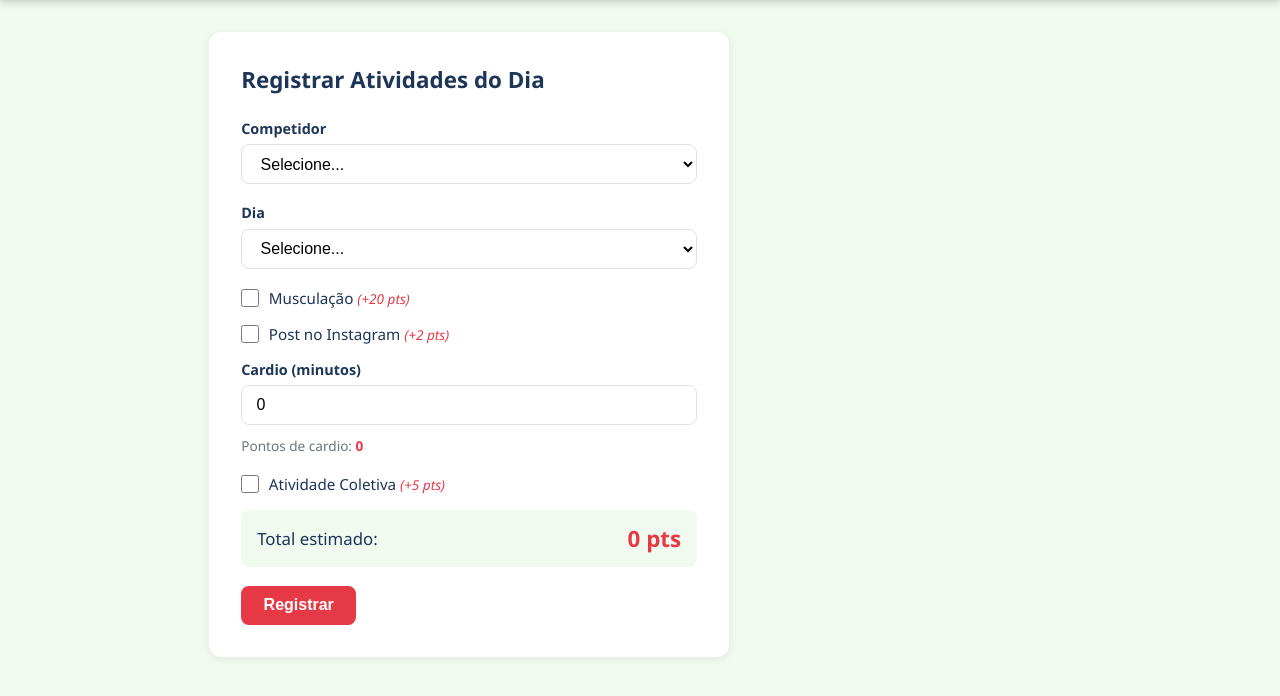
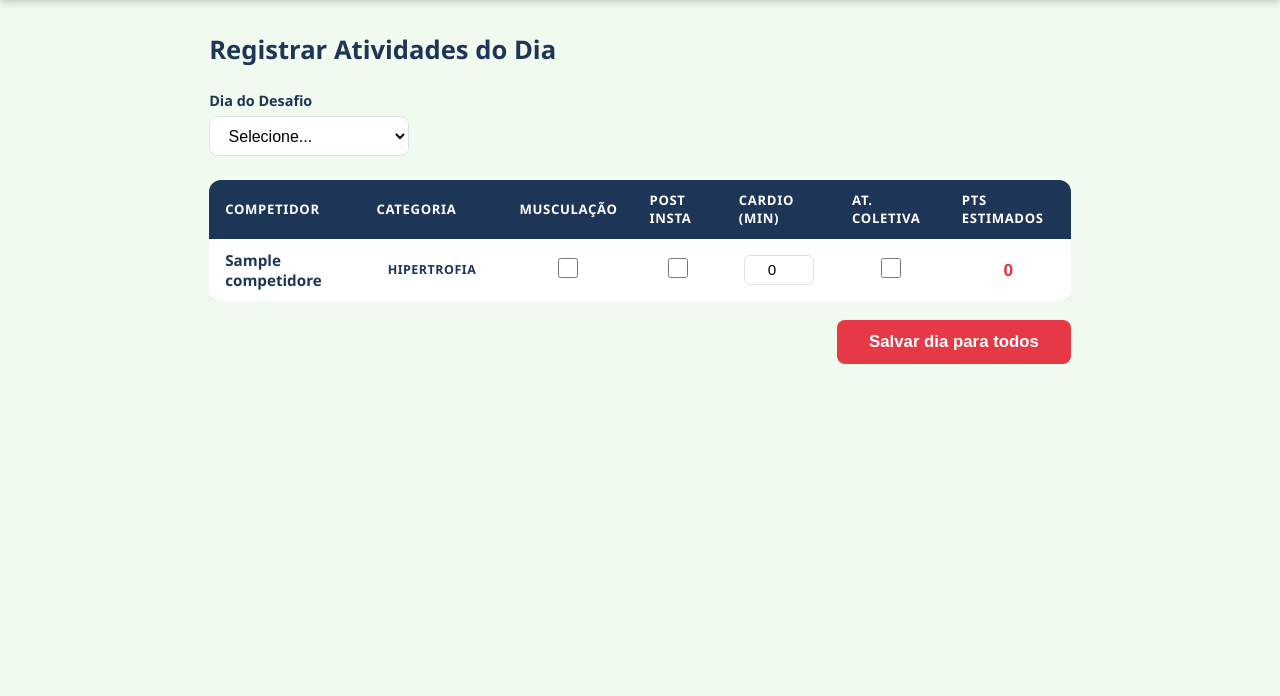
Before and after one commit to pedrorit17/desafiofit, a Flask app: template templates/registrar.html in a window 1280 px wide. Shown: the part 61-757 px from the top of the page. Run offline with Flask 3, Linux system fonts and the light colour scheme; the template is opened without the code that fills it: most values are stand-ins (such as "Sample title", 1, 10 or a date in 2020).

Commit message:
feat: registrar dia para todos os competidores de uma vez
- Formulário de registro exibe tabela com todos os competidores
- Marca musculação, post insta, cardio e atividade coletiva por pessoa
- Preview de pontos por linha atualizado em tempo real
- Salva todos de uma vez com um único botão
- Cardio total por competidor visível no ranking

https://claude.ai/code/session_01Rs9Xay2PQohHbXCuxzJYHs

```diff
--- a/app.py
+++ b/app.py
@@ -118,42 +118,42 @@ def registrar():
         ).fetchall()
 
     if request.method == 'POST':
-        competidor_id = request.form.get('competidor_id')
         dia = request.form.get('dia', type=int)
-        musculacao = 1 if request.form.get('musculacao') else 0
-        post_insta = 1 if request.form.get('post_insta') else 0
-        cardio_minutos = request.form.get('cardio_minutos', 0, type=int)
-        atividade_coletiva = 1 if request.form.get('atividade_coletiva') else 0
+        if not dia:
+            flash('Selecione o dia antes de salvar.', 'erro')
+            return render_template('registrar.html', competidores=competidores, dia=None)
 
-        if not competidor_id or not dia:
-            flash('Competidor e dia são obrigatórios.', 'erro')
-            return render_template('registrar.html', competidores=competidores)
+        salvos = 0
+        erros = []
+        with get_db() as conn:
+            for comp in competidores:
+                cid = str(comp['id'])
+                musculacao       = 1 if request.form.get(f'musculacao_{cid}') else 0
+                post_insta       = 1 if request.form.get(f'post_insta_{cid}') else 0
+                cardio_minutos   = request.form.get(f'cardio_{cid}', 0, type=int)
+                atividade_coletiva = 1 if request.form.get(f'coletiva_{cid}') else 0
 
-        with get_db() as conn:
-            comp = conn.execute(
-                'SELECT categoria FROM competidores WHERE id = ?', (competidor_id,)
-            ).fetchone()
+                pontos = calcular_pontos_total(
+                    musculacao, post_insta, cardio_minutos,
+                    atividade_coletiva, comp['categoria']
+                )
+                try:
+                    conn.execute('''
+                        INSERT INTO registros_diarios
+                            (competidor_id, dia, musculacao, post_insta, cardio_minutos, atividade_coletiva, pontos)
+                        VALUES (?, ?, ?, ?, ?, ?, ?)
+                    ''', (comp['id'], dia, musculacao, post_insta, cardio_minutos, atividade_coletiva, pontos))
+                    salvos += 1
+                except sqlite3.IntegrityError:
+                    erros.append(comp['nome'])
 
-            if not comp:
-                flash('Competidor não encontrado.', 'erro')
-                return render_template('registrar.html', competidores=competidores)
+        if erros:
+            flash(f'Dia {dia} já registrado para: {", ".join(erros)}.', 'erro')
+        if salvos:
+            flash(f'Dia {dia:02d} salvo para {salvos} competidor(es)!', 'sucesso')
+        return redirect(url_for('index'))
 
-            pontos = calcular_pontos_total(
-                musculacao, post_insta, cardio_minutos, atividade_coletiva, comp['categoria']
-            )
-
-            try:
-                conn.execute('''
-                    INSERT INTO registros_diarios
-                        (competidor_id, dia, musculacao, post_insta, cardio_minutos, atividade_coletiva, pontos)
-                    VALUES (?, ?, ?, ?, ?, ?, ?)
-                ''', (competidor_id, dia, musculacao, post_insta, cardio_minutos, atividade_coletiva, pontos))
-                flash(f'Dia {dia} registrado com sucesso! +{pontos} pontos.', 'sucesso')
-                return redirect(url_for('index'))
-            except sqlite3.IntegrityError:
-                flash(f'Este competidor já tem registro para o dia {dia}.', 'erro')
-
-    return render_template('registrar.html', competidores=competidores)
+    return render_template('registrar.html', competidores=competidores, dia=None)
 
 
 @app.route('/competidor/novo', methods=['GET', 'POST'])
--- a/templates/index.html
+++ b/templates/index.html
@@ -20,6 +20,7 @@
             <th>Categoria</th>
             <th title="Critério principal">Pontos</th>
             <th title="1º desempate: dias com atividade">Dias</th>
+            <th title="Total de minutos de cardio">Cardio (min)</th>
             <th title="2º desempate: pontos só de cardio">Pts Cardio</th>
             <th title="3º desempate: encontros coletivos">Coletivas</th>
             <th title="4º desempate: posts no Instagram">Posts Insta</th>
@@ -42,6 +43,7 @@
             </td>
             <td class="pontos">{{ c.total_pontos }}</td>
             <td>{{ c.dias_registrados }}/30</td>
+            <td>{{ c.total_cardio }}</td>
             <td>{{ c.pts_cardio }}</td>
             <td>{{ c.total_coletivas }}</td>
             <td>{{ c.total_posts }}</td>
--- a/templates/registrar.html
+++ b/templates/registrar.html
@@ -2,27 +2,17 @@
 {% block title %}Registrar Dia — Desafio Fit{% endblock %}
 
 {% block content %}
-<div class="card form-card">
+<div class="page-header">
     <h2>Registrar Atividades do Dia</h2>
+</div>
 
 {% if not competidores %}
 <p class="vazio">Nenhum competidor cadastrado. <a href="{{ url_for('novo_competidor') }}">Cadastre um competidor primeiro.</a></p>
 {% else %}
 <form method="POST" id="form-registro">
-        <div class="campo">
-            <label for="competidor_id">Competidor</label>
-            <select id="competidor_id" name="competidor_id" required>
-                <option value="">Selecione...</option>
-                {% for c in competidores %}
-                <option value="{{ c.id }}" data-categoria="{{ c.categoria }}">
-                    {{ c.nome }} ({{ 'Emagrecimento' if c.categoria == 'emagrecimento' else 'Hipertrofia' }})
-                </option>
-                {% endfor %}
-            </select>
-        </div>
 
-        <div class="campo">
-            <label for="dia">Dia</label>
+    <div class="campo campo-dia">
+        <label for="dia">Dia do Desafio</label>
         <select id="dia" name="dia" required>
             <option value="">Selecione...</option>
             {% for d in range(1, 31) %}
@@ -31,110 +21,147 @@
         </select>
     </div>
 
-        <div class="campo-check">
-            <label class="check-label">
-                <input type="checkbox" name="musculacao" id="musculacao">
-                <span>Musculação <em>(+20 pts)</em></span>
-            </label>
+    <div class="tabela-wrap">
+    <table class="tabela-registro" id="tabela-comp">
+        <thead>
+            <tr>
+                <th>Competidor</th>
+                <th>Categoria</th>
+                <th title="+20 pts">Musculação</th>
+                <th title="+2 pts">Post Insta</th>
+                <th>Cardio (min)</th>
+                <th title="+5 pts">At. Coletiva</th>
+                <th>Pts estimados</th>
+            </tr>
+        </thead>
+        <tbody>
+            {% for c in competidores %}
+            <tr data-categoria="{{ c.categoria }}" data-id="{{ c.id }}">
+                <td class="nome-cell">{{ c.nome }}</td>
+                <td>
+                    <span class="badge badge-{{ c.categoria }}">
+                        {{ 'Emagrec.' if c.categoria == 'emagrecimento' else 'Hipertrofia' }}
+                    </span>
+                </td>
+                <td class="centro">
+                    <input type="checkbox" name="musculacao_{{ c.id }}" class="chk-item" data-pts="20">
+                </td>
+                <td class="centro">
+                    <input type="checkbox" name="post_insta_{{ c.id }}" class="chk-item" data-pts="2">
+                </td>
+                <td class="centro">
+                    <input type="number" name="cardio_{{ c.id }}" class="cardio-input" min="0" max="120" value="0" style="width:70px">
+                </td>
+                <td class="centro">
+                    <input type="checkbox" name="coletiva_{{ c.id }}" class="chk-item" data-pts="5">
+                </td>
+                <td class="centro pts-linha"><strong>0</strong></td>
+            </tr>
+            {% endfor %}
+        </tbody>
+    </table>
     </div>
 
-        <div class="campo-check">
-            <label class="check-label">
-                <input type="checkbox" name="post_insta" id="post_insta">
-                <span>Post no Instagram <em>(+2 pts)</em></span>
-            </label>
+    <div class="registro-footer">
+        <button type="submit" class="btn btn-primary btn-grande">Salvar dia para todos</button>
     </div>
-
-        <div class="campo">
-            <label for="cardio_minutos">Cardio (minutos)</label>
-            <input type="number" id="cardio_minutos" name="cardio_minutos" min="0" max="120" value="0" placeholder="0">
-            <div id="tabela-cardio" class="tabela-referencia" style="display:none">
-                <strong id="categoria-label"></strong>
-                <ul id="lista-cardio"></ul>
-            </div>
-            <p class="pts-preview">Pontos de cardio: <strong id="pts-cardio">0</strong></p>
-        </div>
-
-        <div class="campo-check">
-            <label class="check-label">
-                <input type="checkbox" name="atividade_coletiva" id="atividade_coletiva">
-                <span>Atividade Coletiva <em>(+5 pts)</em></span>
-            </label>
-        </div>
-
-        <div class="pontos-total">
-            <span>Total estimado:</span>
-            <strong id="total-pts">0 pts</strong>
-        </div>
-
-        <button type="submit" class="btn btn-primary">Registrar</button>
 </form>
 {% endif %}
-</div>
 
 <script>
 const faixas = {
-    emagrecimento: [
-        { min: 50, pts: 5, label: '50–60 min = 5 pts' },
-        { min: 40, pts: 4, label: '40 min = 4 pts' },
-        { min: 30, pts: 3, label: '30 min = 3 pts' },
-        { min: 20, pts: 2, label: '20 min = 2 pts' },
-    ],
-    hipertrofia: [
-        { min: 25, pts: 5, label: '25–30 min = 5 pts' },
-        { min: 20, pts: 4, label: '20 min = 4 pts' },
-        { min: 15, pts: 3, label: '15 min = 3 pts' },
-        { min: 10, pts: 2, label: '10 min = 2 pts' },
-    ]
+    emagrecimento: [{min:50,pts:5},{min:40,pts:4},{min:30,pts:3},{min:20,pts:2}],
+    hipertrofia:   [{min:25,pts:5},{min:20,pts:4},{min:15,pts:3},{min:10,pts:2}]
 };
 
-function getCategoria() {
-    const sel = document.getElementById('competidor_id');
-    const opt = sel.options[sel.selectedIndex];
-    return opt ? opt.dataset.categoria : null;
-}
-
-function pontoCardio(min, cat) {
-    if (!cat) return 0;
-    for (const f of faixas[cat]) {
+function ptsCardio(min, cat) {
+    for (const f of (faixas[cat] || [])) {
         if (min >= f.min) return f.pts;
     }
     return 0;
 }
 
-function atualizar() {
-    const cat = getCategoria();
-    const min = parseInt(document.getElementById('cardio_minutos').value) || 0;
-    const musculacao = document.getElementById('musculacao').checked ? 20 : 0;
-    const insta = document.getElementById('post_insta').checked ? 2 : 0;
-    const coletiva = document.getElementById('atividade_coletiva').checked ? 5 : 0;
-    const cardio = pontoCardio(min, cat);
-
-    document.getElementById('pts-cardio').textContent = cardio;
-    document.getElementById('total-pts').textContent = (musculacao + insta + cardio + coletiva) + ' pts';
-
-    const tabelaDiv = document.getElementById('tabela-cardio');
-    if (cat) {
-        tabelaDiv.style.display = 'block';
-        document.getElementById('categoria-label').textContent =
-            cat === 'emagrecimento' ? 'Faixa Emagrecimento:' : 'Faixa Hipertrofia:';
-        const lista = document.getElementById('lista-cardio');
-        lista.innerHTML = '';
-        faixas[cat].forEach(f => {
-            const li = document.createElement('li');
-            li.textContent = f.label;
-            if (min >= f.min && pontoCardio(min, cat) === f.pts) li.classList.add('ativo');
-            lista.appendChild(li);
+function recalcularLinha(tr) {
+    const cat = tr.dataset.categoria;
+    let total = 0;
+    tr.querySelectorAll('.chk-item').forEach(chk => {
+        if (chk.checked) total += parseInt(chk.dataset.pts);
     });
-    } else {
-        tabelaDiv.style.display = 'none';
-    }
+    const min = parseInt(tr.querySelector('.cardio-input').value) || 0;
+    total += ptsCardio(min, cat);
+    tr.querySelector('.pts-linha strong').textContent = total;
 }
 
-document.getElementById('competidor_id')?.addEventListener('change', atualizar);
-document.getElementById('cardio_minutos')?.addEventListener('input', atualizar);
-['musculacao', 'post_insta', 'atividade_coletiva'].forEach(id => {
-    document.getElementById(id)?.addEventListener('change', atualizar);
+document.querySelectorAll('#tabela-comp tbody tr').forEach(tr => {
+    tr.querySelectorAll('.chk-item, .cardio-input').forEach(el => {
+        el.addEventListener('change', () => recalcularLinha(tr));
+        el.addEventListener('input',  () => recalcularLinha(tr));
+    });
 });
 </script>
+
+<style>
+.campo-dia { max-width: 200px; margin-bottom: 1.5rem; }
+
+.tabela-registro {
+    width: 100%;
+    border-collapse: collapse;
+    background: var(--surface);
+    border-radius: 12px;
+    overflow: hidden;
+    box-shadow: 0 2px 8px rgba(0,0,0,.06);
+}
+
+.tabela-registro th {
+    background: var(--text);
+    color: white;
+    padding: .7rem 1rem;
+    text-align: left;
+    font-size: .82rem;
+    text-transform: uppercase;
+    letter-spacing: .05em;
+}
+
+.tabela-registro td {
+    padding: .7rem 1rem;
+    border-bottom: 1px solid var(--border);
+    font-size: .95rem;
+    vertical-align: middle;
+}
+
+.tabela-registro tbody tr:last-child td { border-bottom: none; }
+.tabela-registro tbody tr:hover td { background: #fafafa; }
+
+.centro { text-align: center; }
+.nome-cell { font-weight: 600; }
+
+.tabela-registro input[type="checkbox"] {
+    width: 20px; height: 20px;
+    accent-color: var(--primary);
+    cursor: pointer;
+}
+
+.tabela-registro input[type="number"] {
+    padding: .35rem .5rem;
+    border: 1.5px solid var(--border);
+    border-radius: 6px;
+    font-size: .95rem;
+    text-align: center;
+}
+
+.tabela-registro input[type="number"]:focus {
+    outline: none;
+    border-color: var(--primary);
+}
+
+.pts-linha strong { font-size: 1.05rem; color: var(--primary); }
+
+.registro-footer {
+    margin-top: 1.2rem;
+    display: flex;
+    justify-content: flex-end;
+}
+
+.btn-grande { padding: .75rem 2rem; font-size: 1.05rem; }
+</style>
 {% endblock %}
```
Lines whose indentation alone changed are shown as unchanged.
